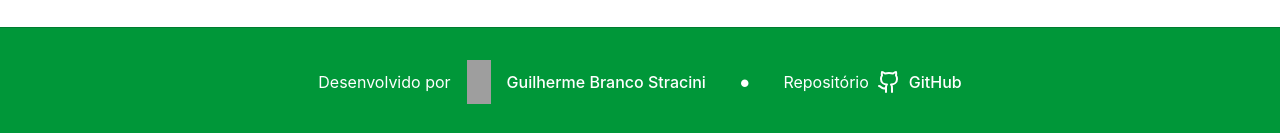
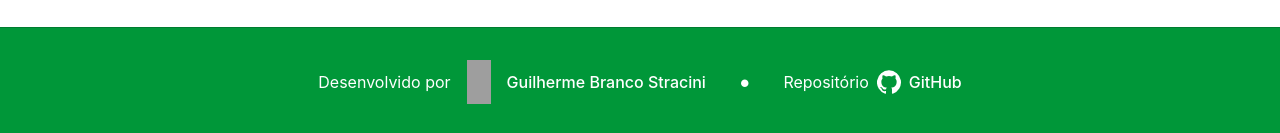
Before and after one commit to ApiBR/catalog, a React (Vite) app: page / in a window 1280 px wide. Shown: the part 759-892 px from the top of the page. Built offline with nearby package versions, Linux system fonts and the light colour scheme; grey boxes are pictures that could not be loaded.

Commit message:
Update Footer.tsx

```diff
--- a/src/components/Footer.tsx
+++ b/src/components/Footer.tsx
@@ -1,4 +1,4 @@
-import { Github } from "lucide-react";
+import { GitHubIcon } from "@/components/Icons/GitHubIcon";
 import { Language } from "../types";
 import { translations } from "../data/translations";
 
@@ -43,7 +43,7 @@ export function Footer({ language }: FooterProps) {
             rel="noopener noreferrer"
             className="inline-flex items-center gap-2 hover:text-[#FFCC29] transition-colors"
           >
-            <Github className="w-6 h-6" />
+            <GitHubIcon className="w-6 h-6" />
             <span className="font-medium">GitHub</span>
           </a>
         </span>
```
